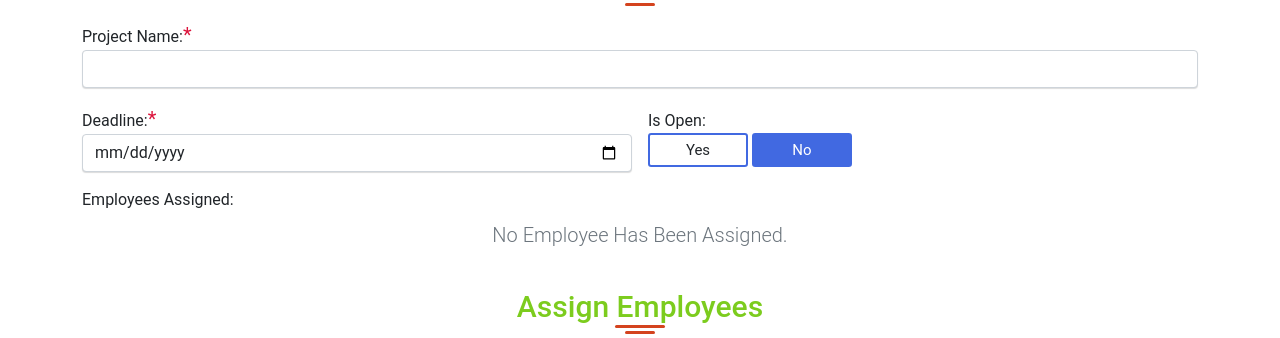
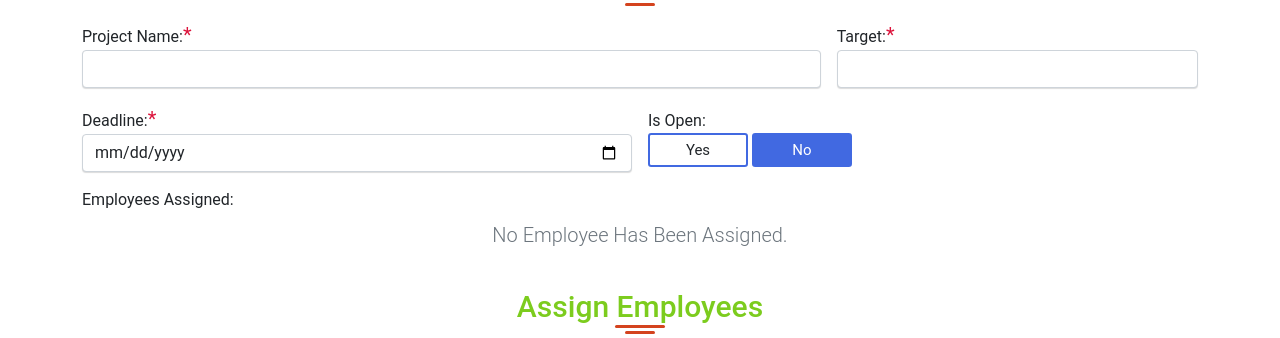
Before and after one commit to Gen3ratorX/kpi, a PHP site: page /admin/project_form.php in a window 1280 px wide. Shown: the part 120-458 px from the top of the page. Run offline with PHP 8.4, Linux system fonts and the light colour scheme; the visitor is signed in with stand-in values (Sample User, id 1).

Commit message:
Added ideal target to the project model. Thank God.

```diff
--- a/admin/project_form.php
+++ b/admin/project_form.php
@@ -24,15 +24,22 @@
             <section class="mb-3">
                 <h1 class="header">Create Project</h1>
                 <section class="row g-3">
-                    <div class="col-12">
-                        <label for="project-name" class="required">Project Name:</label>
+                    <div class="col-12 col-sm-8">
+                        <label for="projectName" class="required">Project Name:</label>
                         <input type="text" id="projectName" value="" class="form-control">
                         <div class="invalid-feedback">
                             Please provide a project name.
                         </div>
                     </div>
+                    <div class="col-12 col-sm-4">
+                        <label for="projectTarget" class="required">Target:</label>
+                        <input class="form-control" id="projectTarget" type="number" min='0' max='100'>
+                        <div class="invalid-feedback">
+                            Please provide a valid target eg 20,30,40,50 etc.
+                        </div>
+                    </div>
                     <div class="col-12 col-sm-6">
-                        <label for="project-deadline" class="required">Deadline:</label>
+                        <label for="projectDeadline" class="required">Deadline:</label>
                         <input type="date" min="<?php echo $tomorrowsDate;?>" id="projectDeadline" value="" class="form-control">
                         <div class="invalid-feedback">
                             Please provide a deadline.
--- a/controls/project_control.php
+++ b/controls/project_control.php
@@ -67,8 +67,16 @@
             while($row4 = $results4->fetch_assoc()){
                 $totalEmployeeProgress[] = $row4['rating'];
             }
+            // $generalItems['totalProgress'] = count($totalEmployeeProgress) > 0
+            // ? round(array_sum($totalEmployeeProgress) / count($totalEmployeeProgress),2)
+            // : 0;
+            $projectTarget = $project['target'];
             $generalItems['totalProgress'] = count($totalEmployeeProgress) > 0
-            ? round(array_sum($totalEmployeeProgress) / count($totalEmployeeProgress),2)
+            ? round(
+                (
+                    array_sum($totalEmployeeProgress) / count($totalEmployeeProgress) *$projectTarget
+                ) / 100,2
+            )
             : 0;
 
             return $generalItems;
@@ -245,7 +253,8 @@
                     $projectId = $project['id'];
                     $generalItems = $this->generalDashboardItems($projectId);
                     $totalProgress = $generalItems['totalProgress'];
-                    $colorCodeForProgress = colorCodesForProgress($totalProgress);
+                    $idealTarget = $project['target'];
+                    // $colorCodeForProgress = colorCodesForProgress($totalProgress);
 
                     $projectHtml .= "
                         <div class='card shadow-sm action-item mb-3'>
@@ -265,7 +274,16 @@
                                         <p class='project-item'>Days Left: <span>{$generalItems['daysLeft']}</span></p>
                                     </div>
                                 </div>
-                                <h1 class='$colorCodeForProgress display-4'>$totalProgress%</h1>
+                                <div>
+                                    <section>
+                                        <p class='m-0 text-center'>Ideal Target</p>
+                                        <h1 class='text-primary display-6 text-center'>$idealTarget%</h1>
+                                    </section>
+                                    <section>
+                                        <p class='m-0 text-center'>Achieved Target</p>
+                                        <h1 class='text-warning display-6 text-center'>$totalProgress%</h1>
+                                    </section>
+                                </div>
                             </div>
                         </div>
                     ";
@@ -404,11 +422,12 @@
             $name = filterInput('projectName');
             $deadline = filterInput('deadline');
             $isOpen = filterInput('isOpen');
+            $idealTarget = filterInput('target');
             $assignedEmployees = explode(',',filterInput('assignedEmployees'));
             $todaysDate = date('Y-m-d');
             // Insert the project and get it's
-            $sql1 = "INSERT INTO project(name,date_created,deadline,is_open)
-            VALUE('$name','$todaysDate','$deadline',$isOpen)";
+            $sql1 = "INSERT INTO project(name,date_created,deadline,is_open,target)
+            VALUE('$name','$todaysDate','$deadline',$isOpen,$idealTarget)";
             if($this->con->query($sql1)){
                 // Get the latest project is
                 $sql2 = "SELECT id FROM project ORDER BY id DESC LIMIT 1";
--- a/static/js/admin.js
+++ b/static/js/admin.js
@@ -169,13 +169,14 @@ class AdminControl{
     saveProject(){
         let inst = this;
         $('#save-project').click(function(){
-            const isValidated = baseControl.validateFields(['#projectName','#projectDeadline']);
-            if(isValidated && inst.assignedEmployees.size > 0){
+            const isValidated = baseControl.validateFields(['#projectName','#projectDeadline','#projectTarget']);
+            const target = $('#projectTarget').val();
+            if(isValidated && inst.assignedEmployees.size > 0 && target <= 100 && target > 0){
                 const projectName = baseControl.capitalize($('#projectName').val());
                 const deadline = $('#projectDeadline').val();
                 const isOpen = $('#isOpen').data('value');
                 const data = {
-                    projectName,deadline,isOpen,
+                    projectName,deadline,isOpen,target,
                     assignedEmployees: Array(...inst.assignedEmployees).join(','),
                     task: 'saveProject'
                 }
@@ -187,6 +188,9 @@ class AdminControl{
             }
             else if(inst.assignedEmployees.size == 0){
                 baseControl.showToast("You haven't assigned any employee to the project.");
+            }
+            else if(target > 100 || target <= 0){
+                baseControl.showToast("Your target shouldn't be more than 100 and less than 1.");
             }
         });
     }
```
Also changed, not shown: admin/project_detail.php (+22 -20 lines).
